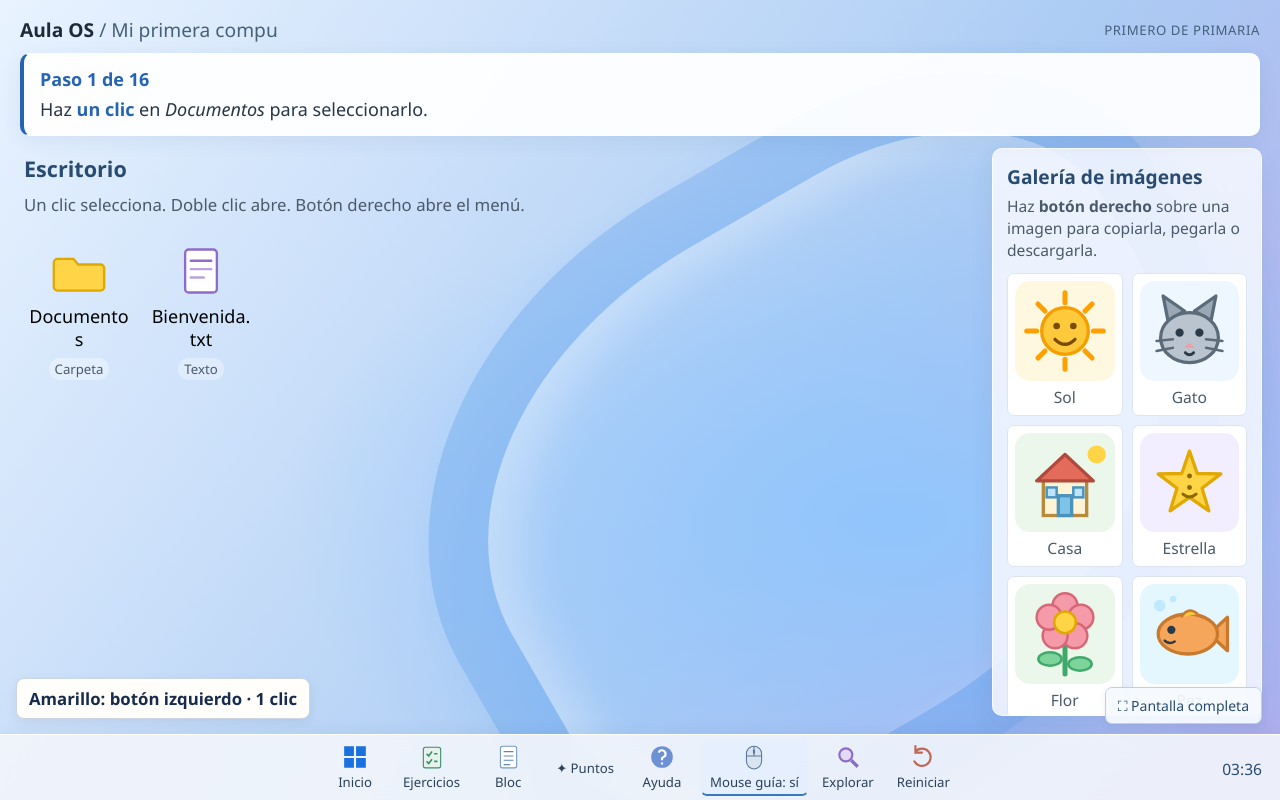
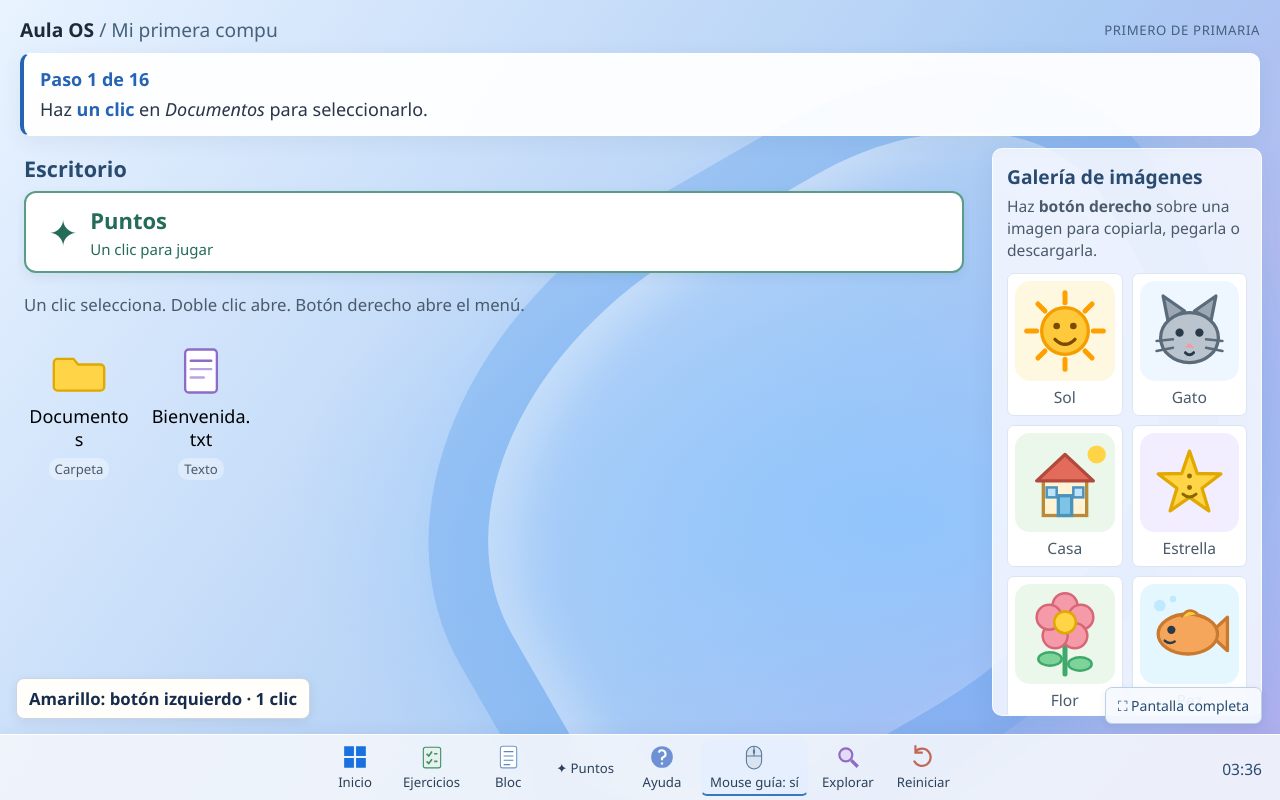
Before and after one commit to donprofesor4-maker/os1, a plain HTML site: page index.html in a window 1280 px wide. Drawn offline with Linux system fonts and the light colour scheme.

Commit message:
Mostrar botón Puntos de un clic en el escritorio de OS1

```diff
--- a/index.html
+++ b/index.html
@@ -266,6 +266,8 @@ textarea,input[type=text]{font-size:19.2px;border-width:1px;border-radius:6px}
 .progreso-txt{font-size:16.8px}.barra-progreso{height:14px;border-width:1px}li.ejercicio{font-size:18px;border-width:1px;padding:10px;border-radius:8px}li.ejercicio .marca{font-size:21.6px}
 @media(max-width:850px){#barraTareas{padding:5px 8px;justify-content:flex-start;overflow-x:auto}.reloj{display:none}#barraTareas .btn{min-width:64px;padding:4px 6px}#escritorio{grid-template-columns:minmax(0,1fr) 230px;gap:12px}}
 @media(max-width:580px){.aula-marca>span{display:none}#escritorio{grid-template-columns:minmax(0,1fr) 180px;gap:8px;left:8px;right:8px}#estadoNivel{left:8px;right:8px;font-size:16.8px}#galeria{padding:9px}#galeriaGrid{gap:6px}#iconos{grid-template-columns:repeat(auto-fill,92px)}.icono .nombre{font-size:16.8px}}
+
+.acceso-puntos{display:inline-flex;align-items:center;gap:12px;margin:4px 0 14px;padding:12px 22px;background:#fff;color:#246b59;border:2px solid #5a9c86;border-radius:12px;text-decoration:none;box-shadow:0 4px 12px #23436a15}.acceso-puntos>span:first-child{font-size:36px}.acceso-puntos strong{display:block;font-size:22px}.acceso-puntos small{display:block;margin-top:4px;font-size:15px}.acceso-puntos:hover{background:#e5f5ec}.acceso-puntos:focus-visible{outline:4px solid #e7b84e;outline-offset:3px}
 </style>
 </head>
 <body>
@@ -274,6 +276,7 @@ textarea,input[type=text]{font-size:19.2px;border-width:1px;border-radius:6px}
 <main id="escritorio" aria-label="Escritorio de Mi Primera Compu">
   <section id="zonaIconos" aria-label="Escritorio">
     <h1>Escritorio</h1>
+    <a class="acceso-puntos" href="actividades/puntos/"><span aria-hidden="true">✦</span><span><strong>Puntos</strong><small>Un clic para jugar</small></span></a>
     <p class="ayuda-mini">Un clic selecciona. Doble clic abre. Botón derecho abre el menú.</p>
     <ul id="iconos"></ul>
   </section>
```
